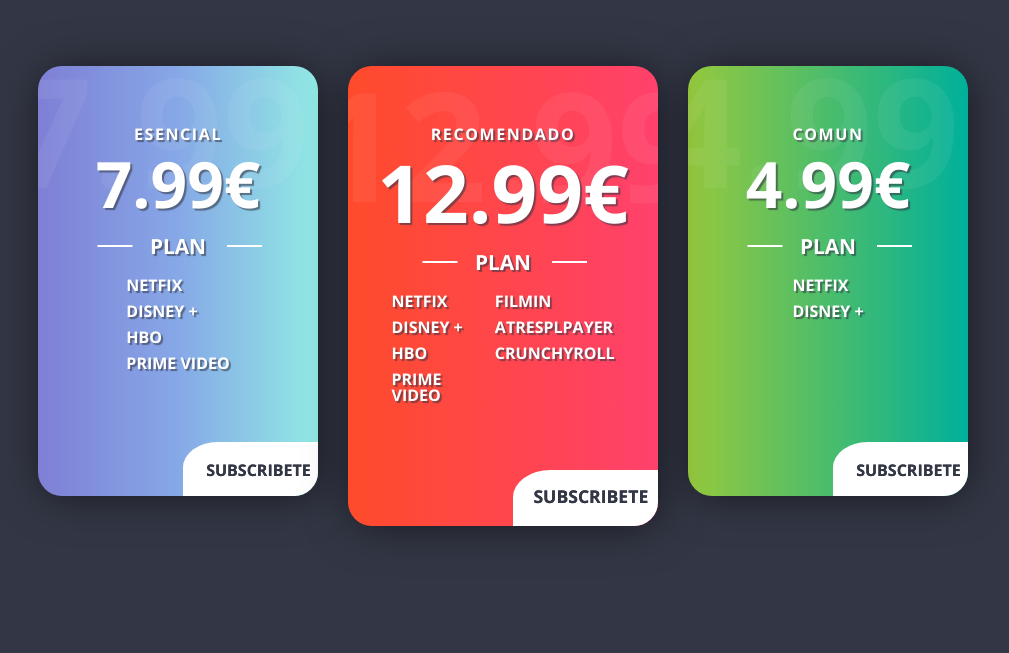
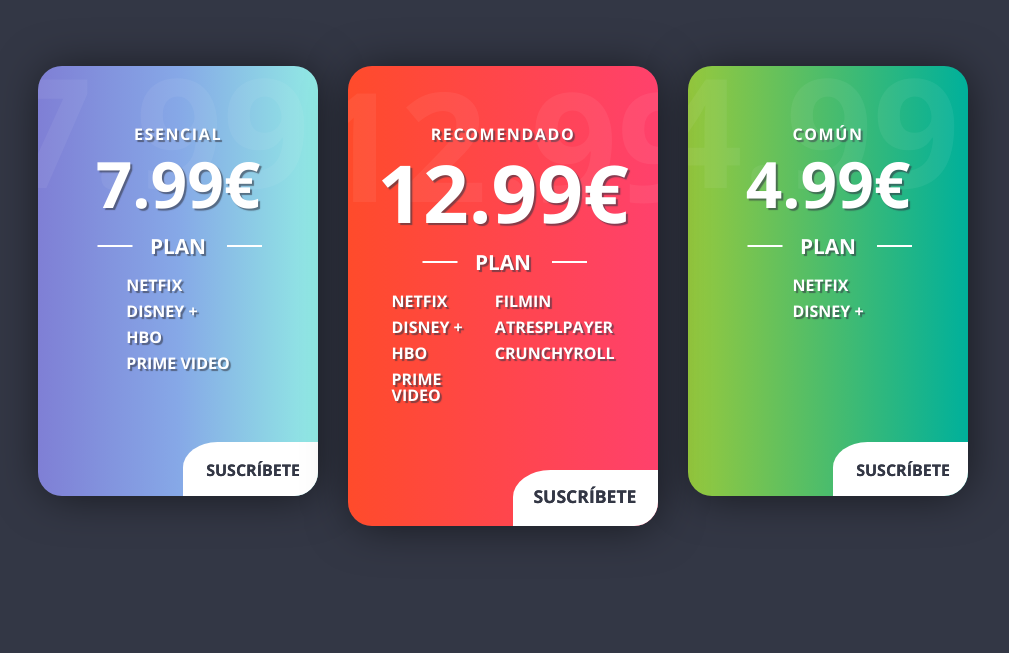
Before and after one commit to tendoclub/tendoclub.github.io, a plain HTML site: page index.html in a window 1280 px wide. Shown: the part 104-757 px from the top of the page, without its empty margins (137-1146 px from the left). Drawn offline with nearby package versions, Linux system fonts and the light colour scheme.

Commit message:
Update index.html

```diff
--- a/index.html
+++ b/index.html
@@ -132,7 +132,7 @@
 	  <li>PRIME VIDEO</li>
     </ul>
     <div class="buy-button">
-      <h3 class="btn" onclick=go(1)>subscribete</h3>
+      <h3 class="btn" onclick=go(1)>suscríbete</h3>
     </div>
   </div>
 
@@ -161,12 +161,12 @@
 
           </ul></div>
     <div class="buy-button">
-      <h3 class="btn" onclick="go(2)">subscribete</h3>
+      <h3 class="btn" onclick="go(2)">suscríbete</h3>
     </div>
   </div>
 
   <div class="card">
-    <h6 class="type">Comun</h6>
+    <h6 class="type">Común</h6>
     <div class="price">4.99€</div>
     <h5 class="plan">plan</h5>
     <ul class="details">
@@ -174,7 +174,7 @@
 		<li>DISNEY +</li>
     </ul>
     <div class="buy-button">
-      <h3 class="btn" onclick="go(3)">subscribete</h3>
+      <h3 class="btn" onclick="go(3)">suscríbete</h3>
     </div>
   </div>
 
```
